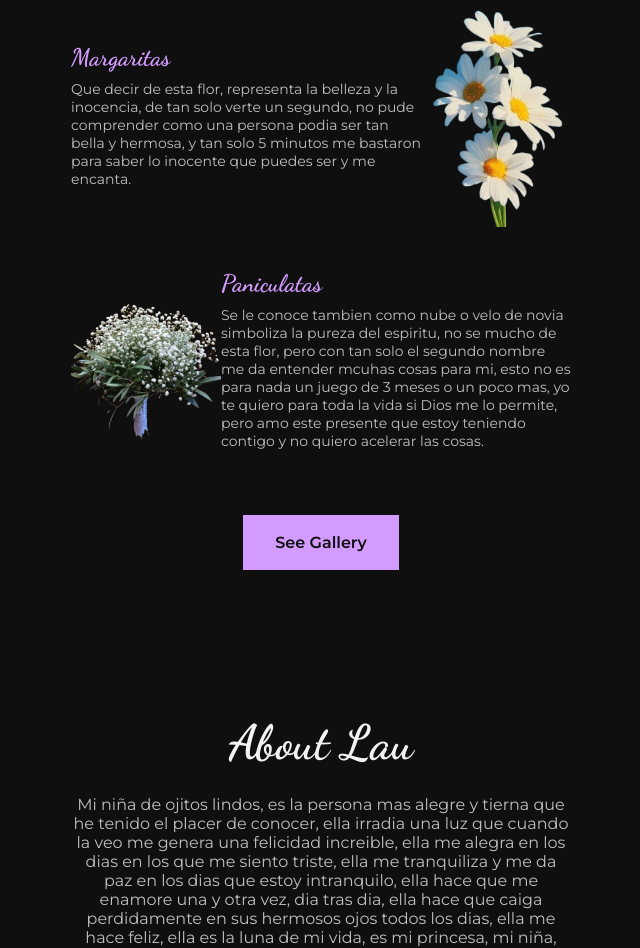
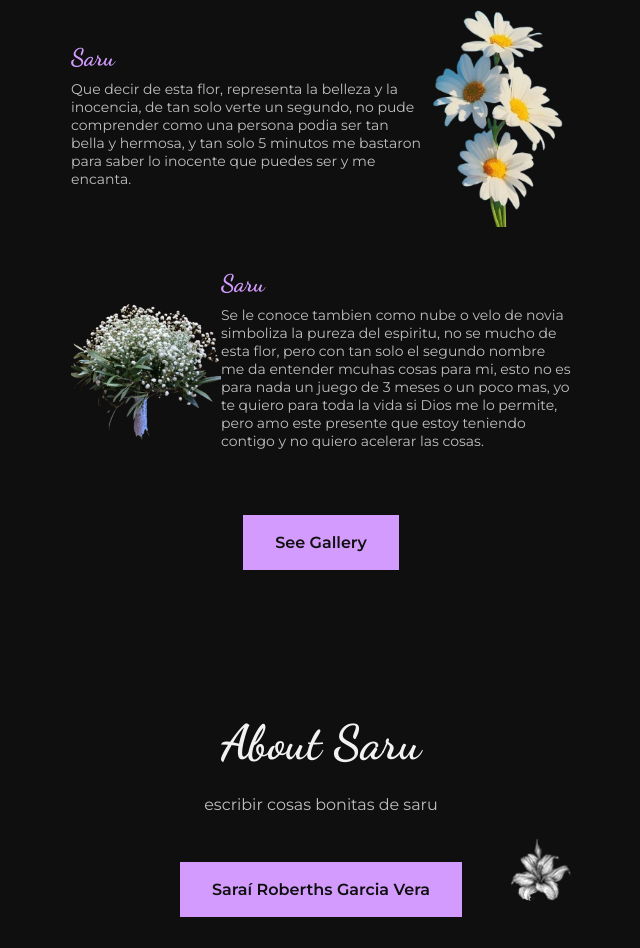
Before and after one commit to AndVarlop/SaraiFlowers, a plain HTML site: page index.html in a window 1280 px wide. Shown: the part 1329-2277 px from the top of the page, without its empty margins (319-959 px from the left). Drawn offline with nearby package versions, Linux system fonts and the light colour scheme.

Commit message:
Sau update index.html

```diff
--- a/index.html
+++ b/index.html
@@ -93,7 +93,7 @@
                <div class="flowers__content grid">
                   <article class="flowers__card">
                      <div class="flowers__data">
-                        <h2 class="flowers__title">Peonias</h2>
+                        <h2 class="flowers__title">Saru</h2>
                         <p class="flowers__description">Simboliza la prosperidad,
                            la bondad y la felicidad. Está flor es la mas importante
                            ya que es tu flor favorita, y está misma flor me refleja
@@ -107,7 +107,7 @@
                      <img src="assets/img/home-flower-8.png" alt="" class="flowers__img">
 
                      <div class="flowers__data">
-                        <h2 class="flowers__title">Crisantemos</h2>
+                        <h2 class="flowers__title">Saru</h2>
                         <p class="flowers__description">Mas especificamente el crisantemos
                            coronarium, está flor me fascina y me hace pensar en ti cada que la veo,
                            significa sol, energia e inteligencia, a ti te sobra energia e inteligencia,
@@ -118,7 +118,7 @@
                   </article>
                   <article class="flowers__card">
                      <div class="flowers__data">
-                        <h2 class="flowers__title">Margaritas</h2>
+                        <h2 class="flowers__title">Saru</h2>
                         <p class="flowers__description">Que decir de esta flor, representa
                            la belleza y la inocencia, de tan solo verte un segundo, no pude
                            comprender como una persona podia ser tan bella y hermosa, y tan solo
@@ -131,7 +131,7 @@
                      <img src="assets/img/home-flower-9.png" alt="" class="flowers__img">
 
                      <div class="flowers__data">
-                        <h2 class="flowers__title">Paniculatas</h2>
+                        <h2 class="flowers__title">Saru</h2>
                         <p class="flowers__description">Se le conoce tambien como nube
                            o velo de novia simboliza la pureza del espiritu, no se mucho
                            de esta flor, pero con tan solo el segundo nombre me da entender mcuhas cosas
@@ -151,32 +151,13 @@
             <div class="about__container container grid">
 
                <div class="about__data">
-                  <h2 class="section__title">About Lau</h2>
+                  <h2 class="section__title">About Saru</h2>
 
                   <p class="about__description">
-                     Mi niña de ojitos lindos, es la persona mas alegre y tierna
-                     que he tenido el placer de conocer, ella irradia una luz que
-                     cuando la veo me genera una felicidad increible, ella me alegra
-                     en los dias en los que me siento triste, ella me tranquiliza y
-                     me da paz en los dias que estoy intranquilo, ella hace que me enamore
-                     una y otra vez, dia tras dia, ella hace que caiga perdidamente en
-                     sus hermosos ojos todos los dias, ella me hace feliz, ella es la luna
-                     de mi vida, es mi princesa, mi niña, amo todo lo que ella hace, esta niña
-                     de ojitos lindos, me tiene botando baba desde el dia que la conoci,
-                     está niña, me hace ser la mejor version de mi, ella me hace ser la mejor persona
-                     del mundo, y ella me hace sentir lo que nadie me ha hecho sentir jamas
-                     nunca me he sentido tan seguro y en paz con una persona como lo estoy con ella, ella
-                     es una lectora empedernida y eso me trae loco aun que ella no lo crea,
-                     me encanta que se empocione con cada detalle y con cada cartica que le doy,
-                     me encanta como su carita se sonroja, mientras deslumbra sus dientes de felicidad,
-                     y cierra sus ojitos hermosos, amo darle detalles, amo expresarme con ella,
-                     amo abrir mi corazon con ella, porque ella me genera seguridad y confianza,
-                     ella es unica, es especial, y por sobre todo ella es la niña mas dulce y
-                     hermosa que he visto en mi vida. Para la niña de mis ojos, la unica
-                     que me hace sentir esto que llevo dentro. No sabes lo feliz que me haces.
+                     escribir  cosas bonitas de saru
                   </p>
 
-                  <a href="#about" class="lau button">Laura Cristina Roncallo Vergara</a>
+                  <a href="#about" class="lau button">Saraí Roberths Garcia Vera</a>
                   <img src="assets/img/flor-1.png" alt="image" class="about__flowers">
                </div>
 
```
